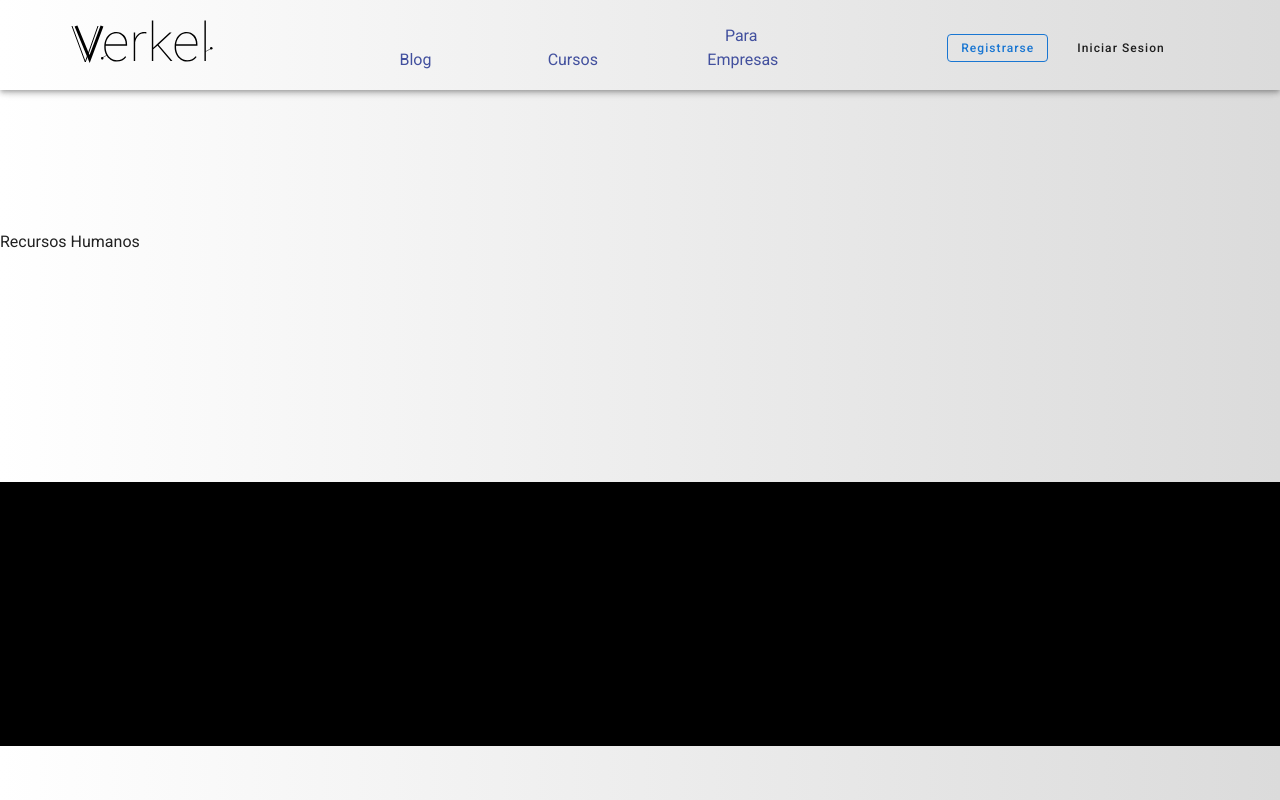
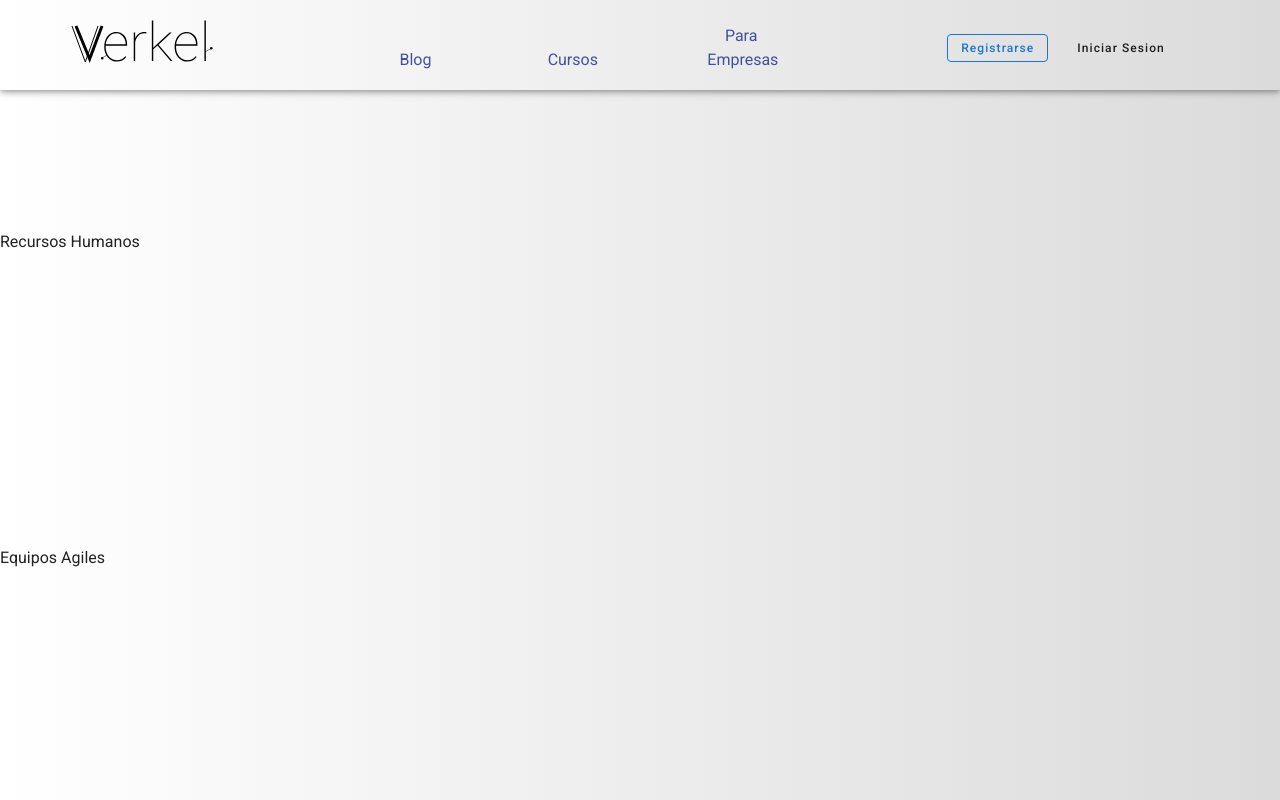
Before and after one commit to Gabriel-Cz/verkel-platform, a Nuxt app: page /courses in a window 1280 px wide. Shown: the top 800 px of the page. Built offline with nearby package versions, Linux system fonts and the light colour scheme.

Commit message:
Commit dos Para Vercel

```diff
--- a/components/TheCoursesContainer.vue
+++ b/components/TheCoursesContainer.vue
@@ -46,8 +46,6 @@ export default {
 
 <style scoped>
 
-  .agileTeamsContainer{
-      background-color: black;
-  }
+
 
 </style>
```
